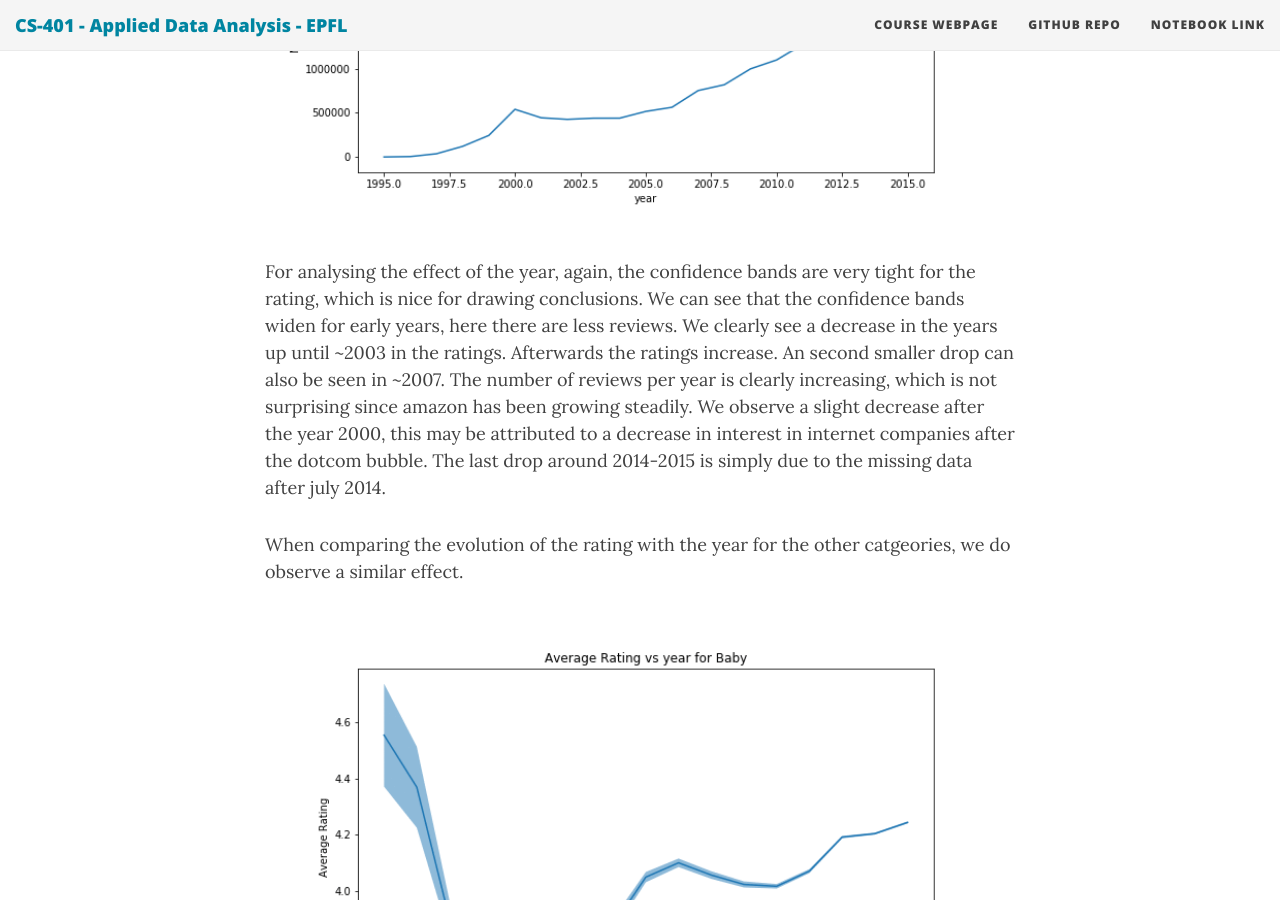
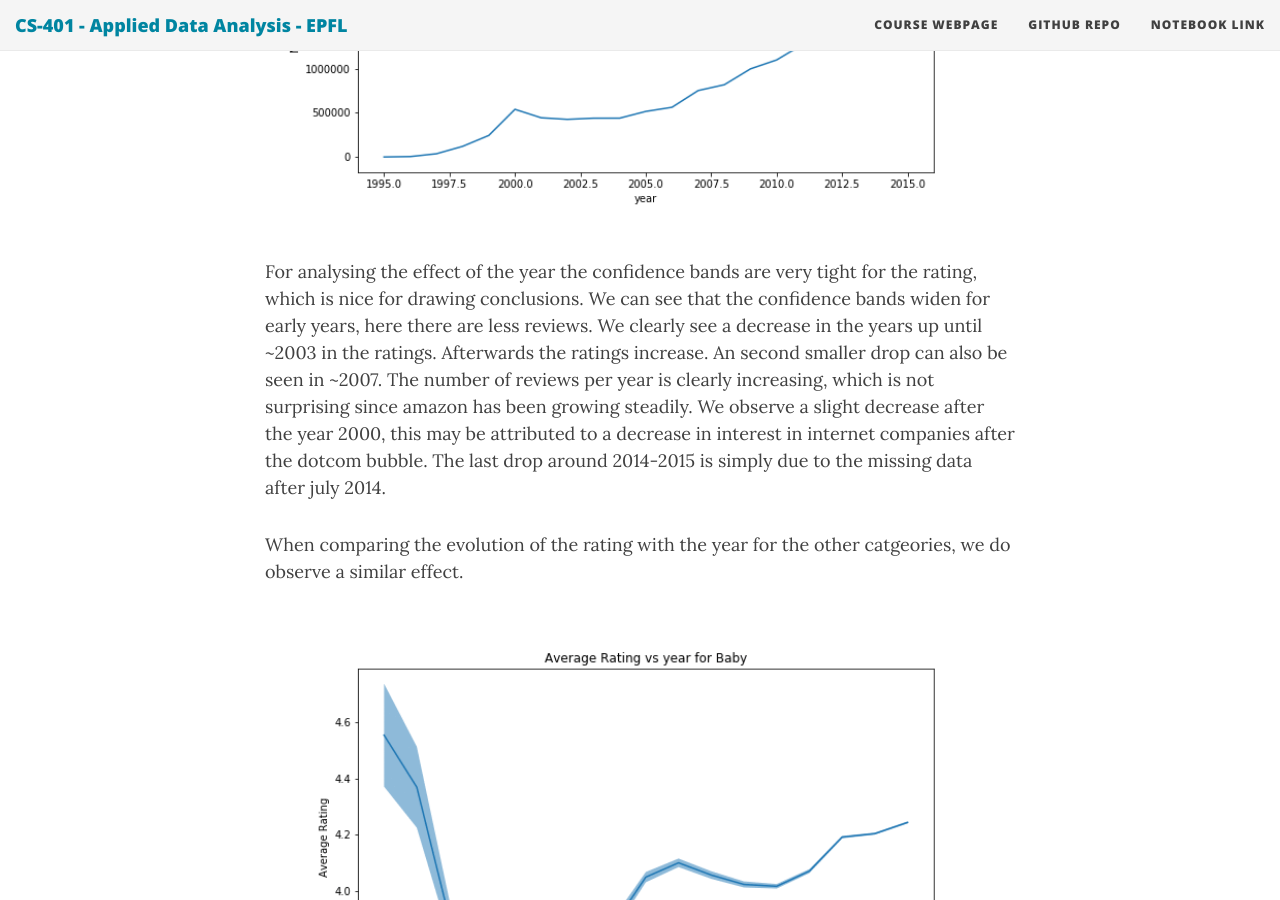
Before and after one commit to ada-lyn/ada-lyn.github.io, a Jekyll site: the page built from index.md, in a window 1280 px wide and 900 px high, scrolled down 10751 px. Built offline with Jekyll 4.4.1, drawn with Linux system fonts in a browser that asks for light colours; nearby versions of some CDN libraries; formulas are drawn with MathJax 3; some of the changed text lies outside the part shown.

Commit message:
Some formatting in time-analysis

```diff
--- a/index.md
+++ b/index.md
@@ -149,7 +149,7 @@
   <img src="/img/products/number_by_year_evolution_Books.png" width="99%" />
 </p>
 
-For analysing the effect of the year, again, the confidence bands are very tight for the rating, which is nice for drawing conclusions. We can see that the confidence bands widen for early years, here there are less reviews. We clearly see a decrease in the years up until ~2003 in the ratings. Afterwards the ratings increase. An second smaller drop can also be seen in ~2007. The number of reviews per year is clearly increasing, which is not surprising since amazon has been growing steadily. We observe a slight decrease after the year 2000, this may be attributed to a decrease in interest in internet companies after the dotcom bubble. The last drop around 2014-2015 is simply due to the missing data after july 2014.
+For analysing the effect of the year the confidence bands are very tight for the rating, which is nice for drawing conclusions. We can see that the confidence bands widen for early years, here there are less reviews. We clearly see a decrease in the years up until ~2003 in the ratings. Afterwards the ratings increase. An second smaller drop can also be seen in ~2007. The number of reviews per year is clearly increasing, which is not surprising since amazon has been growing steadily. We observe a slight decrease after the year 2000, this may be attributed to a decrease in interest in internet companies after the dotcom bubble. The last drop around 2014-2015 is simply due to the missing data after july 2014.
 
 When comparing the evolution of the rating with the year for the other catgeories, we do observe a similar effect.
 
```
Also changed, not shown: other parts of index.md (+2 -0 lines).
